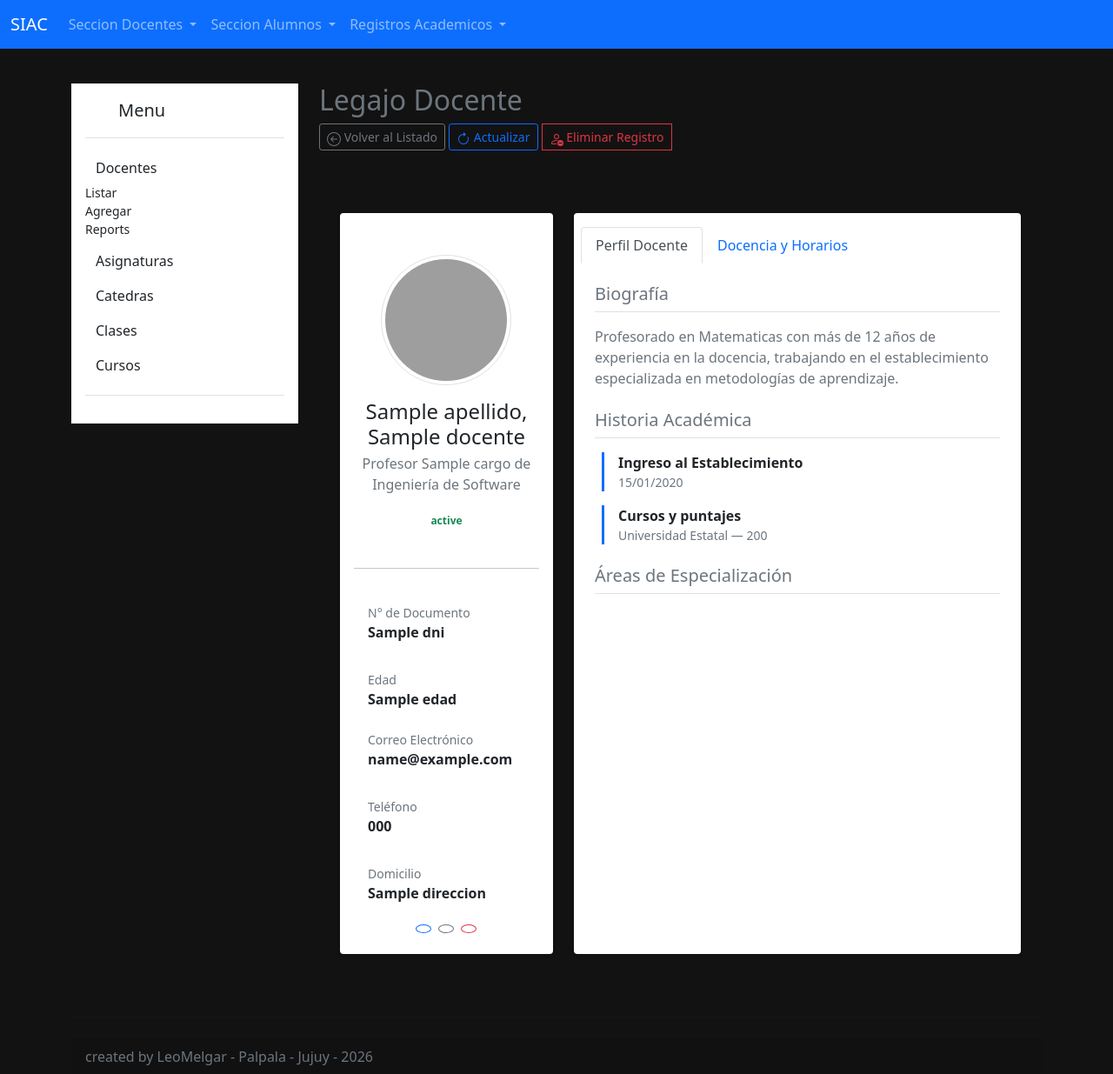
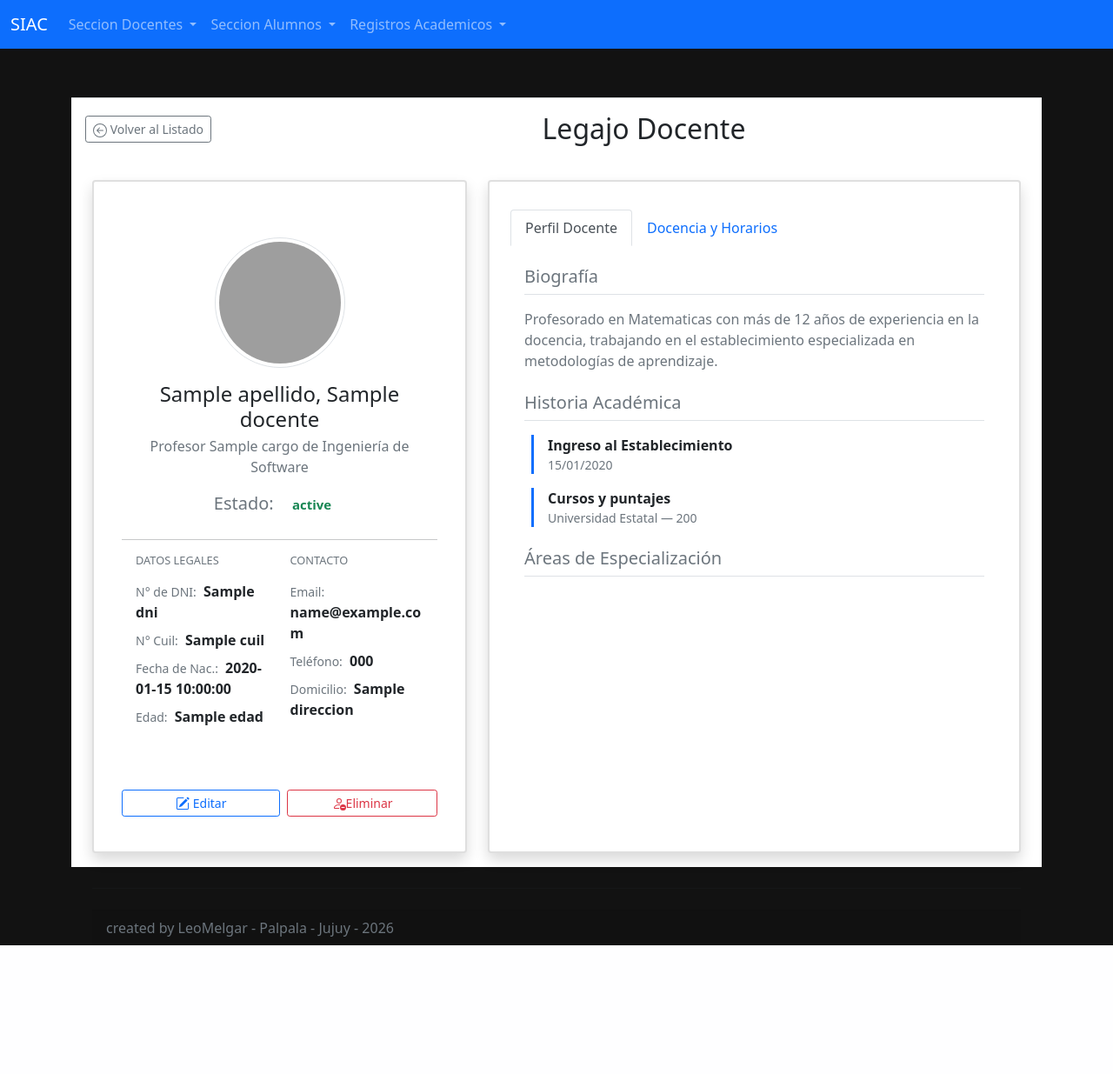
Before and after one commit to leomelgar/siac, a Flask app: template templates/docentes/view.html in a window 1280 px wide. Shown: the whole page at 87% size. After the commit the page ends 1087 px from the top, so only its background shows below. Run offline with Flask 2, Linux system fonts and the light colour scheme; the template is opened without the code that fills it: most values are stand-ins (such as "Sample title", 1, 10 or a date in 2020); grey boxes are pictures that could not be loaded.

Commit message:
cambios en la presentacion y edicion de datos

```diff
--- a/templates/docentes/view.html
+++ b/templates/docentes/view.html
@@ -7,97 +7,120 @@
 {% block body %}
     <!-- FORM -->
  <div class="row">
-  <div class="col-md-3">
-   <!-- menu lateral -->
-   {% include 'partials/_sidebarDteCdra.html' %}
-  </div>
-  <div class="col-md-9">
+  <div class="justify-content-center">
+        <!-- INICIO DE LA MEJORA: Fila interna para centrar el contenido -->
+        <!-- justify-content-center centra la columna interna horizontalmente -->
+    <div class="row justify-content-center">
+    <!-- col-12 (100% en celulares), col-lg-10 (más angosto en PC para que no quede estirado) -->
+        <div class="col-12 col-lg-12">
+          <div class="bg-white">
+          <hr class="my-3 text-secondary">
        <!-- MESSAGE -->
        {% include 'partials/_message.html' %}
-    <h2 class="text-secondary">Legajo Docente</h2>
-     <!-- Botón Volver -->
-        <div class="mb-4">
+        <!-- Encabezado con Botón y Título -->
+        <div class="row mb-4 align-items-center">
+            <div class="col-auto mx-3">
                 <a href="{{ url_for('docentes.home') }}" class="btn btn-outline-secondary btn-sm">
                     <svg xmlns="http://www.w3.org/2000/svg" width="16" height="16" fill="currentColor" class="bi bi-arrow-left-circle" viewBox="0 0 16 16">
                     <path fill-rule="evenodd" d="M1 8a7 7 0 1 0 14 0A7 7 0 0 0 1 8zm15 0A8 8 0 1 1 0 8a8 8 0 0 1 16 0zm-4.5-.5a.5.5 0 0 1 0 1H5.707l2.147 2.146a.5.5 0 0 1-.708.708l-3-3a.5.5 0 0 1 0-.708l3-3a.5.5 0 1 1 .708.708L5.707 7.5H11.5z"/>
                     </svg> Volver al Listado</a>
-            <a href="{{ url_for('docentes.updateDocente', id=docente.id) }}" class="btn btn-outline-primary btn-sm">
-                <svg xmlns="http://www.w3.org/2000/svg" width="16" height="16" fill="currentColor" class="bi bi-arrow-clockwise" viewBox="0 0 16 16">
-                    <path fill-rule="evenodd" d="M8 3a5 5 0 1 0 4.546 2.914.5.5 0 0 1 .908-.417A6 6 0 1 1 8 2z"/>
-                    <path d="M8 4.466V.534a.25.25 0 0 1 .41-.192l2.36 1.966c.12.1.12.284 0 .384L8.41 4.658A.25.25 0 0 1 8 4.466"/>
-                </svg> Actualizar</a>
-            <form action="{{url_for('docentes.deleteDocente', id=docente.id)}}" method="POST" style="display:inline;" onsubmit="return confirm('¿Estás seguro de que deseas eliminar permanentemente a este docente?');">
-                <button type="submit" class="btn btn-outline-danger btn-sm rounded-0">
-                <svg xmlns="http://www.w3.org/2000/svg" width="16" height="16" fill="currentColor" class="bi bi-person-dash" viewBox="0 0 16 16">
-                    <path d="M12.5 16a3.5 3.5 0 1 0 0-7 3.5 3.5 0 0 0 0 7M11 12h3a.5.5 0 0 1 0 1h-3a.5.5 0 0 1 0-1m0-7a3 3 0 1 1-6 0 3 3 0 0 1 6 0M8 7a2 2 0 1 0 0-4 2 2 0 0 0 0 4"/>
-                    <path d="M8.256 14a4.5 4.5 0 0 1-.229-1.004H3c.001-.246.154-.986.832-1.664C4.484 10.68 5.711 10 8 10q.39 0 .74.025c.226-.341.496-.65.804-.918Q8.844 9.002 8 9c-5 0-6 3-6 4s1 1 1 1z"/>
-                </svg> Eliminar Registro</button>
-            </form>
-            <!-- <a href="{{ url_for('docentes.deleteDocente', id=docente.id) }}" class="btn btn-outline-danger btn-sm rounded-0">Eliminar Registro</a> -->
             </div>
-     <div class="container py-5">
+            <div class="col text-center">
+                <h2 class="text-dark mb-0">Legajo Docente</h2>
+            </div>
+        </div>
+     <div class="container py-3">
         <div class="row g-4">
             <!-- Columna Izquierda: Tarjeta Principal de Perfil -->
-            <div class="col-lg-4">
-                <div class="card shadow-sm border-0 text-center h-100">
+            <div class="col-lg-5">
+                <div class="card shadow p-3 mb-5 bg-body rounded border-2 h-100">
                     <div class="card-body pt-5">
-                        <!-- Foto de Perfil -->
+    <!-- Encabezado y Foto de Perfil -->
+    <div class="text-center mb-4">
         <img src="https://github.com/mdo.png"
              alt="Foto del Docente"
              class="rounded-circle img-thumbnail mb-3"
              style="width: 150px; height: 150px; object-fit: cover;">
+
         <!-- Nombre y Cargo -->
         <h4 class="card-title mb-1">{{docente.apellido}}, {{docente.nombre}}</h4>
         <p class="text-muted mb-3">Profesor {{docente.cargo}} de Ingeniería de Software</p>
-                        <!-- Estado -->
-                        <span class="badge bg-success-subtle text-success px-3 py-2 rounded-pill mb-4">{{docente.estado_contractual}}</span>
+        <h5 class="text-secondary mb-0">
+            Estado: <span class="badge bg-success-subtle text-success px-3 py-2 rounded-pill">{{docente.estado_contractual}}</span>
+        </h5>
+    </div>
+
     <hr>
-                        <!-- Datos Legales -->
-                        <div class="text-start px-3">
+
+    <!-- Datos Legales y de Contacto (Organizados en 2 columnas horizontales) -->
+    <div class="row text-start px-3">
+        <!-- Columna 1: Datos Legales -->
+        <div class="col-md-6 mb-4 mb-md-0">
+            <h6 class="text-uppercase text-muted mb-3" style="font-size: 0.8rem;">Datos Legales</h6>
             <p class="mb-2">
-                                <i class="fas fa-envelope text-primary me-2"></i>
-                                <span class="text-muted small d-block">N° de Documento</span>
+                <span class="text-muted small me-1">N° de DNI:</span>
                 <strong>{{docente.dni}}</strong>
             </p>
+            <p class="mb-2">
+                <span class="text-muted small me-1">N° Cuil:</span>
+                <strong>{{docente.cuil}}</strong>
+            </p>
+            <p class="mb-2">
+                <span class="text-muted small me-1">Fecha de Nac.:</span>
+                <strong>{{docente.fecha_nacimiento}}</strong>
+            </p>
             <p class="mb-0">
-                                <i class="fas fa-building text-primary me-2"></i>
-                                <span class="text-muted small d-block">Edad</span>
+                <span class="text-muted small me-1">Edad:</span>
                 <strong>{{edad}}</strong>
             </p>
         </div>
-                        <!-- Datos Rápidos de Contacto -->
-                        <div class="text-start px-3">
+
+        <!-- Columna 2: Datos Rápidos de Contacto -->
+        <div class="col-md-6">
+            <h6 class="text-uppercase text-muted mb-3" style="font-size: 0.8rem;">Contacto</h6>
             <p class="mb-2">
-                                <i class="fas fa-envelope text-primary me-2"></i>
-                                <span class="text-muted small d-block">Correo Electrónico</span>
+                <span class="text-muted small me-1">Email:</span>
                 <strong>{{docente.email}}</strong>
             </p>
             <p class="mb-2">
-                                <i class="fas fa-phone text-primary me-2"></i>
-                                <span class="text-muted small d-block">Teléfono </span>
+                <span class="text-muted small me-1">Teléfono:</span>
                 <strong>{{docente.telefono}}</strong>
             </p>
             <p class="mb-0">
-                                <i class="fas fa-building text-primary me-2"></i>
-                                <span class="text-muted small d-block">Domicilio</span>
+                <span class="text-muted small me-1">Domicilio:</span>
                 <strong>{{docente.direccion}}</strong>
             </p>
         </div>
         </div>
-                    <!-- Redes Sociales / Enlaces -->
+    </div>
+                    <!-- Opciones para gestionar alumno -->
     <div class="card-footer bg-transparent border-0 pb-4">
-                        <div class="d-flex justify-content-center gap-2">
-                            <a href="#" class="btn btn-sm btn-outline-primary rounded-circle"><i class="fab fa-linkedin-in"></i></a>
-                            <a href="#" class="btn btn-sm btn-outline-secondary rounded-circle"><i class="fab fa-github"></i></a>
-                            <a href="#" class="btn btn-sm btn-outline-danger rounded-circle"><i class="fas fa-graduation-cap"></i></a>
+        <!-- align-items-stretch asegura que todos tengan la misma altura -->
+        <div class="d-flex justify-content-center align-items-stretch gap-2">
+            <!-- Botón 1: Editar -->
+            <a href="{{ url_for('docentes.updateDocente', id=docente.id) }}" class="btn btn-sm btn-outline-primary w-100 d-flex align-items-center justify-content-center">
+                <svg xmlns="http://www.w3.org/2000/svg" width="16" height="16" fill="currentColor" class="bi bi-pencil-square me-1" viewBox="0 0 16 16">
+                    <path d="M15.502 1.94a.5.5 0 0 1 0 .706L14.459 3.69l-2-2L13.502.646a.5.5 0 0 1 .707 0l1.293 1.293zm-1.75 2.456-2-2L4.939 9.21a.5.5 0 0 0-.121.196l-.805 2.414a.25.25 0 0 0 .316.316l2.414-.805a.5.5 0 0 0 .196-.12l6.813-6.814z"/>
+                    <path fill-rule="evenodd" d="M1 13.5A1.5 1.5 0 0 0 2.5 15h11a1.5 1.5 0 0 0 1.5-1.5v-6a.5.5 0 0 0-1 0v6a.5.5 0 0 1-.5.5h-11a.5.5 0 0 1-.5-.5v-11a.5.5 0 0 1 .5-.5H9a.5.5 0 0 0 0-1H2.5A1.5 1.5 0 0 0 1 2.5z"/>
+                </svg>
+                Editar
+            </a>
+            <!-- Botón 3: Borrar Registro (Dentro de un form flexificado) -->
+            <form action="#" method="POST" class="m-0 p-0 w-100 d-flex" onsubmit="return confirm('¿Estás seguro de que deseas eliminar permanentemente a este alumno?');">
+                <button type="submit" class="btn btn-sm btn-outline-danger w-100 d-flex align-items-center justify-content-center">
+                    <svg xmlns="http://www.w3.org/2000/svg" width="16" height="16" fill="currentColor" class="bi bi-person-dash" viewBox="0 0 16 16">
+                        <path d="M12.5 16a3.5 3.5 0 1 0 0-7 3.5 3.5 0 0 0 0 7M11 12h3a.5.5 0 0 1 0 1h-3a.5.5 0 0 1 0-1m0-7a3 3 0 1 1-6 0 3 3 0 0 1 6 0M8 7a2 2 0 1 0 0-4 2 2 0 0 0 0 4"/>
+                        <path d="M8.256 14a4.5 4.5 0 0 1-.229-1.004H3c.001-.246.154-.986.832-1.664C4.484 10.68 5.711 10 8 10q.39 0 .74.025c.226-.341.496-.65.804-.918Q8.844 9.002 8 9c-5 0-6 3-6 4s1 1 1 1z"/>
+                    </svg> Eliminar
+                </button>
+            </form>
         </div>
     </div>
     </div>
     </div>
-
     <!-- Columna Derecha: Información Detallada -->
-            <div class="col-lg-8">
-                <div class="card shadow-sm border-0 h-100">
+    <div class="col-lg-7">
+        <div class="card shadow p-3 mb-5 bg-body rounded border-2 h-100">
            <!-- Navegación por Pestañas (Tabs) -->
                     <div class="card-header bg-transparent border-0 pt-3">
                         <ul class="nav nav-tabs card-header-tabs" id="docenteTab" role="tablist">
@@ -129,7 +152,7 @@
                                     <li class="mb-3 ps-3 border-start border-primary border-3">
                                         <div class="fw-bold">Ingreso al Establecimiento</div>
                                         <div class="text-muted small">
-                                          {{ docente.fecha_contratacion.strftime('%d/%m/%Y') }}
+                                          {{ docente.fecha_contratacion.strftime('%d/%m/%Y') if docente.fecha_contratacion else '-' }}
                                         </div>
                                     </li>
                                     <li class="mb-0 ps-3 border-start border-primary border-3">
@@ -169,9 +192,9 @@
                                 </div>
                             </div> <!-- Cierre de tab-pane docencia-pane -->
                         </div> <!-- Cierre de tab-content -->
-                    </div> <!-- Cierre de card-body -->
+                    </div>
               </div> <!-- Cierre de card -->
-            </div> <!-- Cierre de col-lg-8 -->
+            </div> <!-- Cierre de tab-content -->
     </div> <!-- Cierre de row -->
 </div> <!-- Cierre de container -->
     <script src="https://cdn.jsdelivr.net/npm/bootstrap@5.3.0/dist/js/bootstrap.bundle.min.js"></script>
```
Also changed, not shown: routes/docentes.py (+16 -12 lines), templates/docentes/updateDocente.html (+60 -20 lines), templates/partials/_formDocente.html (+0 -10 lines). Lines whose indentation alone changed are shown as unchanged.
